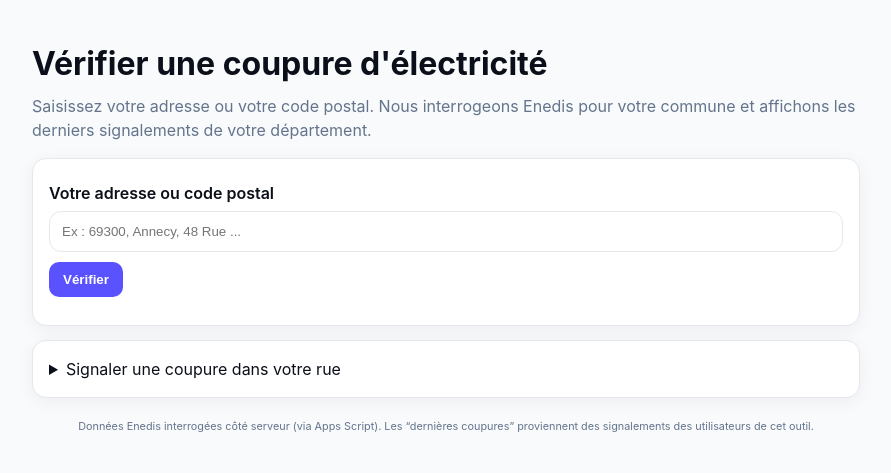
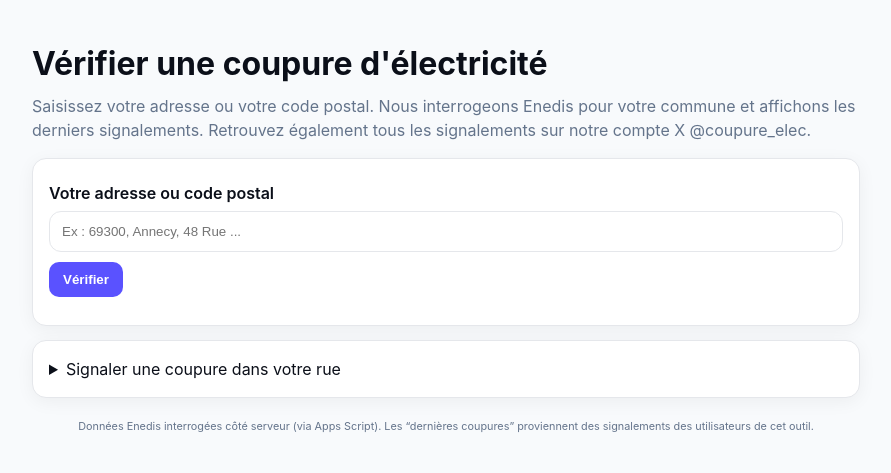
Before and after one commit to FEPPN/Coupures_enedis, a plain HTML site: page index.html in a window 1280 px wide. Shown: the whole page, without its empty margins (194-1085 px from the left). Drawn offline with Linux system fonts and the light colour scheme.

Commit message:
Update index.html

```diff
--- a/index.html
+++ b/index.html
@@ -13,7 +13,7 @@
       <h1>Vérifier une coupure d'électricité</h1>
       <p class="ppn-subtitle">
         Saisissez votre adresse ou votre code postal. Nous interrogeons Enedis pour votre
-        commune et affichons les derniers signalements de votre département.
+        commune et affichons les derniers signalements. Retrouvez également tous les signalements sur notre compte X @coupure_elec.
       </p>
     </header>
 
```
